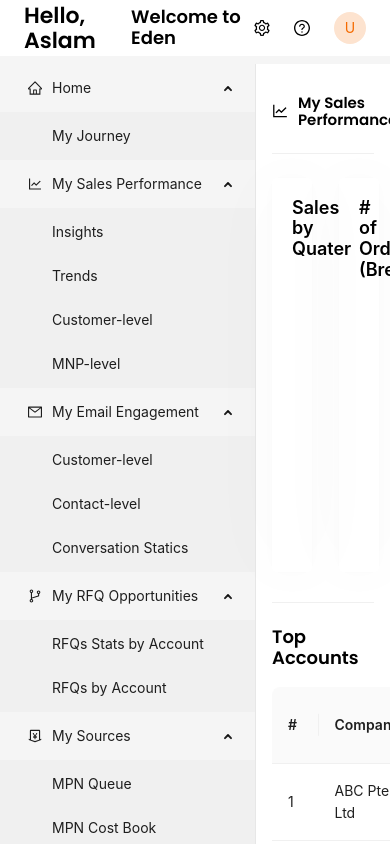
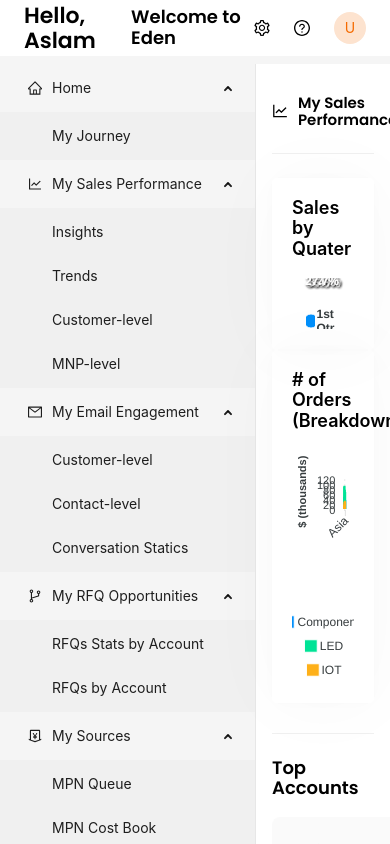
Before and after one commit to Zeeshnhmd/supreme_components_international, a React (Create React App) app: page /sales-performance/insights in a window 390 px wide. Shown: the top 844 px of the page. Built offline with nearby package versions, Linux system fonts and the light colour scheme.

Commit message:
feat: responsive layout

```diff
--- a/src/pages/my-sales-peformance/insights/index.jsx
+++ b/src/pages/my-sales-peformance/insights/index.jsx
@@ -217,7 +217,7 @@ const Insights = () => {
 			</div>
 			<Divider />
 			<Row className={styles['charts-wrapper']} gutter={32}>
-				<Col span={12}>
+				<Col sm={24} md={12}>
 					<div className={styles['card-wrapper']}>
 						<p className={styles['card-title']}>Sales by Quater</p>
 						<ReactApexChart
@@ -227,7 +227,7 @@ const Insights = () => {
 						/>
 					</div>
 				</Col>
-				<Col span={12}>
+				<Col sm={24} md={12}>
 					<div className={styles['card-wrapper']}>
 						<p className={styles['card-title']}># of Orders (Breakdown)</p>
 						<ReactApexChart
```
